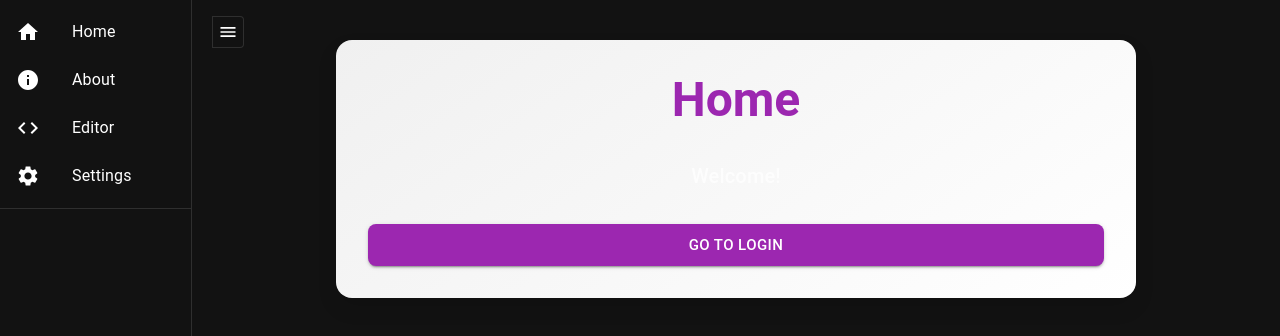
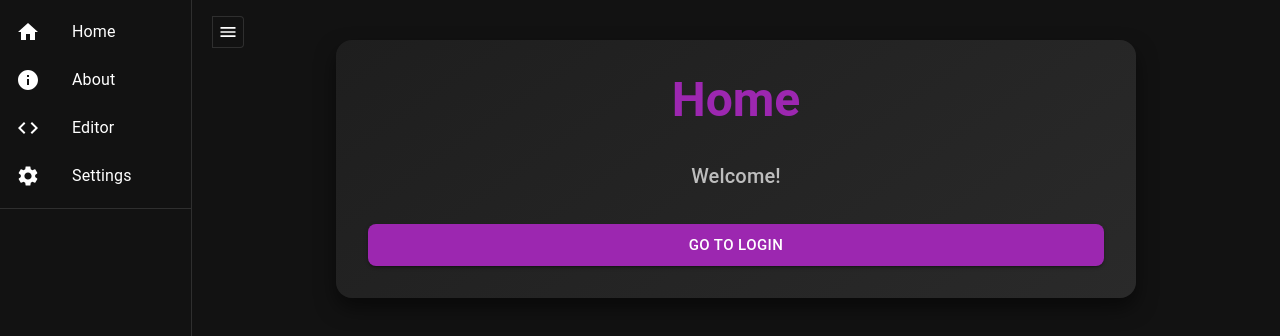
Before and after one commit to maykeanselmo/Taskfy, a React (Create React App) app in the folder taskfy_web_app/: page / in a window 1280 px wide. Shown: the top 336 px of the page. Built offline with nearby package versions, Linux system fonts and the light colour scheme.

Commit message:
improve: melhorias de ui

```diff
--- a/taskfy_web_app/src/pages/home.jsx
+++ b/taskfy_web_app/src/pages/home.jsx
@@ -8,26 +8,29 @@ import {
   Paper,
   Stack,
   Fade,
+  useTheme,
 } from '@mui/material';
 
 const Home = () => {
   const navigate = useNavigate();
+  const theme = useTheme(); // AQUI PEGA O TEMA
 
   const handleLoginRedirect = () => {
     navigate('/login');
   };
 
+  const isDark = theme.palette.mode === 'dark';
+
   return (
-
     <Fade in timeout={800}>
       <Box
         sx={{
           minHeight: '100vh',
           bgcolor: 'background.default',
           display: 'flex',
-          alignItems: 'flex-start', // empurra pra cima
+          alignItems: 'flex-start',
           justifyContent: 'center',
-          pt: 10, // padding top pra empurrar mais ainda
+          pt: 10,
           p: 2,
         }}
       >
@@ -35,12 +38,16 @@ const Home = () => {
           elevation={6}
           sx={{
             p: 4,
-            maxWidth: 800, // ficou mais largo
+            maxWidth: 800,
             width: '100%',
             textAlign: 'center',
             borderRadius: 4,
-            background: 'linear-gradient(145deg, #f0f0f0, #ffffff)',
-            boxShadow: '0px 10px 20px rgba(0,0,0,0.1)',
+            background: isDark
+              ? 'linear-gradient(145deg, #1e1e1e, #2a2a2a)'
+              : 'linear-gradient(145deg, #f0f0f0, #ffffff)',
+            boxShadow: isDark
+              ? '0px 10px 20px rgba(0, 0, 0, 0.5)'
+              : '0px 10px 20px rgba(0, 0, 0, 0.1)',
           }}
         >
           <Stack spacing={4}>
--- a/taskfy_web_app/src/pages/login.jsx
+++ b/taskfy_web_app/src/pages/login.jsx
@@ -58,7 +58,8 @@ const LoginPage = () => {
       <Box sx={{
         display: 'flex', flexDirection: 'column', alignItems: 'center', mt: 8
       }}>
-        <Typography variant="h5">Entrar na sua conta</Typography>
+        <Typography variant="h5">{t('login_welcome')}</Typography>
+        <Typography variant="h5">{t('login_message')}</Typography>
 
         {error && (
           <Typography color="error" variant="body2" sx={{ mt: 1 }}>
--- a/taskfy_web_app/src/pages/settings.jsx
+++ b/taskfy_web_app/src/pages/settings.jsx
@@ -1,12 +1,13 @@
 import React from 'react';
 import { useRecoilState } from 'recoil';
 import { settingsState, languageState } from '../model/state';
-import { Box, Typography, ToggleButton, ToggleButtonGroup, Button, Grid, Paper } from '@mui/material';
+import { Box, Typography, ToggleButton, ToggleButtonGroup, Button, Grid, Paper, useTheme } from '@mui/material';
 import { t, setLanguage } from '../utils/translations';
 
 const Settings = () => {
   const [settings, setSettings] = useRecoilState(settingsState);
   const [language, setLanguageState] = useRecoilState(languageState);
+  const theme = useTheme(); // <- pega o tema atual
 
   const handleLanguageChange = (lang) => {
     setLanguage(lang);
@@ -29,6 +30,19 @@ const Settings = () => {
   const languages = ["en", "pt", "es", "fr", "de", "it", "ru", "zh", "ja", "ko"];
   const colors = ["#FF5733", "#33FF57", "#3357FF", "#FF33A1", "#33FFF5", "#F5FF33", "#9c27b0"];
 
+  const toggleButtonStyles = {
+    color: theme.palette.primary.contrastText,
+    backgroundColor: theme.palette.primary.main,
+    '&.Mui-selected': {
+      backgroundColor: theme.palette.primary.dark,
+      color: theme.palette.primary.contrastText,
+      fontWeight: 'bold',
+    },
+    '&:hover': {
+      backgroundColor: theme.palette.primary.light,
+    },
+  };
+
   return (
     <Box p={3} maxWidth="800px" margin="auto">
       <Typography variant="h4" gutterBottom>{t("settings_title")}</Typography>
@@ -43,7 +57,9 @@ const Settings = () => {
           sx={{ flexWrap: 'wrap', gap: 1 }}
         >
           {languages.map((lang) => (
-            <ToggleButton key={lang} value={lang}>{lang.toUpperCase()}</ToggleButton>
+            <ToggleButton key={lang} value={lang} sx={toggleButtonStyles}>
+              {lang.toUpperCase()}
+            </ToggleButton>
           ))}
         </ToggleButtonGroup>
       </Paper>
@@ -55,9 +71,14 @@ const Settings = () => {
           exclusive
           onChange={handleDarkModeChange}
           aria-label="theme-mode"
+          sx={{ gap: 1 }}
         >
-          <ToggleButton value="true">{t("dark_mode")}</ToggleButton>
-          <ToggleButton value="false">{t("light_mode")}</ToggleButton>
+          <ToggleButton value="true" sx={toggleButtonStyles}>
+            {t("dark_mode")}
+          </ToggleButton>
+          <ToggleButton value="false" sx={toggleButtonStyles}>
+            {t("light_mode")}
+          </ToggleButton>
         </ToggleButtonGroup>
       </Paper>
 
--- a/taskfy_web_app/src/res/locales/ar.json
+++ b/taskfy_web_app/src/res/locales/ar.json
@@ -38,4 +38,6 @@
   "delete_task": "حذف المهمة",
   "rename_task": "إعادة تسمية المهمة",
   "move_task": "نقل المهمة"
+
+
 }
--- a/taskfy_web_app/src/res/locales/en.json
+++ b/taskfy_web_app/src/res/locales/en.json
@@ -39,5 +39,8 @@
     "rename_task": "Rename Task",
     "move_task": "Move Task",
 
-    "go_to_login": "Go to Login"
+    "go_to_login": "Go to Login",
+    "login_welcome": "Welcome to Taskfy!",
+    "login_message": "Please log in to your account",
+    "theme_mode": "Theme Mode"
   }
--- a/taskfy_web_app/src/res/locales/pt.json
+++ b/taskfy_web_app/src/res/locales/pt.json
@@ -39,5 +39,8 @@
   "rename_task": "Renomear tarefa",
   "move_task": "Mover tarefa",
 
-  "go_to_login": "Ir para login"
+  "go_to_login": "Ir para login",
+  "login_welcome": "Bem vindo ao Taskfy!",
+  "login_message": "Por favor, entre com suas credenciais",
+  "theme_mode": "Modo do tema"
 }
```
